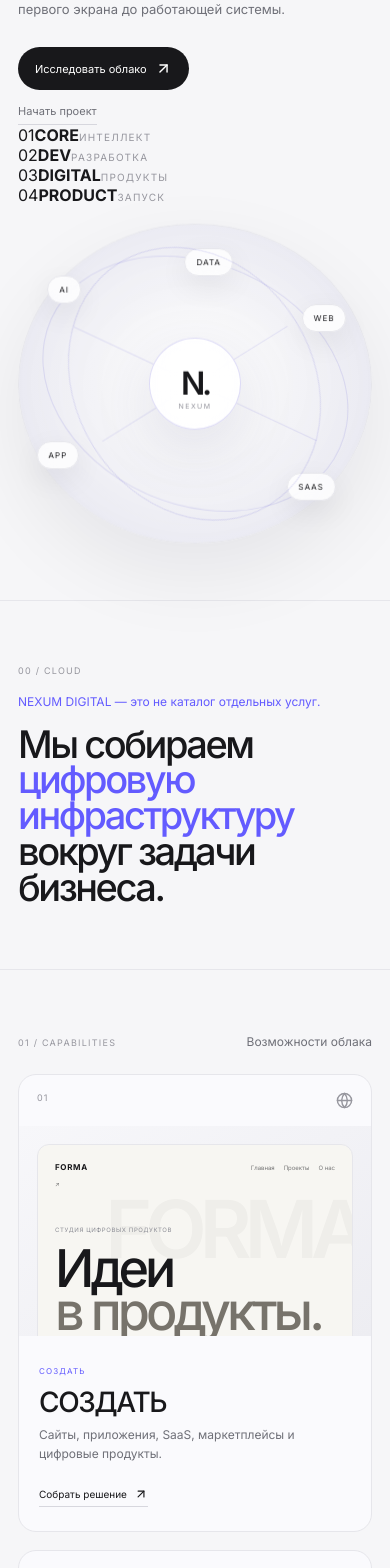
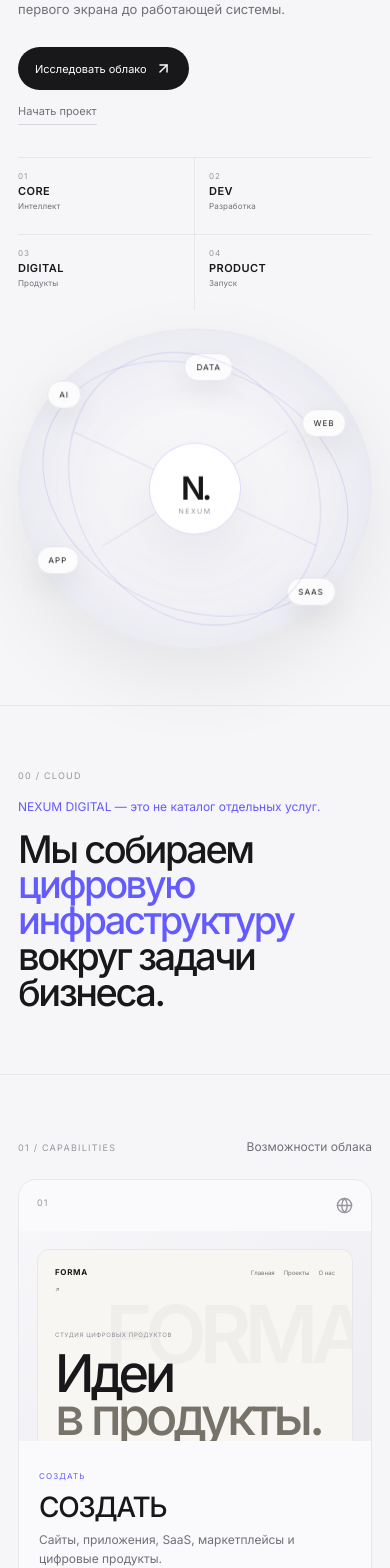
Before and after one commit to borzenkoofficial-lab/Nexum_Digital_Agency, a React (Vite) app: page / in a window 390 px wide. Shown: the part 360-1928 px from the top of the page. Built offline with nearby package versions, Linux system fonts and the light colour scheme.

Commit message:
style: refine digital cloud system interactions

```diff
--- a/src/styles/global.css
+++ b/src/styles/global.css
@@ -1068,3 +1068,37 @@ nav button{position:relative}nav button.active{color:var(--ink)}nav button.activ
 @keyframes projectSpaceIn{from{opacity:0;transform:translateY(24px)}to{opacity:1;transform:translateY(0)}}
 @media(max-width:700px){.cloud-service-modal{max-height:calc(100dvh - 24px);overflow:auto}.project-space{height:100dvh;overflow-y:auto}.project-space-hero-mock{min-height:260px}.project-space-cta{padding-bottom:70px}}
 @media(prefers-reduced-motion:reduce){.cloud-service-modal,.project-space{animation:none}}
+
+/* NEXUM Digital Cloud — system layer */
+.cloud-hero-system{display:grid;grid-template-columns:repeat(4,minmax(0,1fr));margin-top:42px;border-top:1px solid var(--line);max-width:760px}
+.cloud-hero-system>div{min-height:76px;padding:13px 14px 10px 0;border-right:1px solid var(--line);display:flex;flex-direction:column;gap:3px;position:relative}
+.cloud-hero-system>div:not(:first-child){padding-left:14px}
+.cloud-hero-system>div:last-child{border-right:0}
+.cloud-hero-system span{font-size:8px;color:var(--subtle);letter-spacing:.12em}
+.cloud-hero-system b{font-size:11px;font-weight:600;letter-spacing:.04em}
+.cloud-hero-system small{font-size:8px;color:var(--muted);letter-spacing:.02em;text-transform:none}
+.cloud-hero-system>div:after{content:'';position:absolute;left:0;top:-1px;width:0;height:1px;background:var(--accent);transition:width .35s ease}
+.cloud-hero-system>div:hover:after{width:100%}
+.capability-card,.cloud-project,.library-pill,.cloud-process-grid article{will-change:transform}
+.capability-card{position:relative}
+.capability-card:after{content:'';position:absolute;inset:0;pointer-events:none;border-radius:inherit;box-shadow:inset 0 0 0 1px transparent;transition:box-shadow .25s ease}
+.capability-card:hover:after{box-shadow:inset 0 0 0 1px var(--accent-border)}
+.cloud-project-visual{transition:transform .35s cubic-bezier(.2,.7,.2,1),box-shadow .35s ease}
+.cloud-project:hover .cloud-project-visual{transform:translateY(-4px);box-shadow:0 24px 70px rgba(20,20,30,.09)}
+.cloud-project-meta>svg{transition:transform .2s ease}
+.cloud-project:hover .cloud-project-meta>svg{transform:translate(3px,-3px);color:var(--accent)}
+.cloud-process-grid article{transition:background .25s ease,transform .25s ease}
+.cloud-process-grid article:hover{background:#fff;transform:translateY(-2px)}
+@media(max-width:900px){
+ .cloud-hero-system{max-width:none}
+}
+@media(max-width:600px){
+ .cloud-hero-system{grid-template-columns:repeat(2,1fr);margin-top:32px}
+ .cloud-hero-system>div:nth-child(2){border-right:0}
+ .cloud-hero-system>div:nth-child(3),.cloud-hero-system>div:nth-child(4){border-top:1px solid var(--line)}
+ .cloud-hero-system>div:nth-child(3){padding-left:0}
+ .cloud-hero-system>div:nth-child(4){padding-left:14px}
+}
+@media(prefers-reduced-motion:reduce){
+ .cloud-project-visual,.cloud-project-meta>svg,.cloud-process-grid article{transition:none}
+}
```
